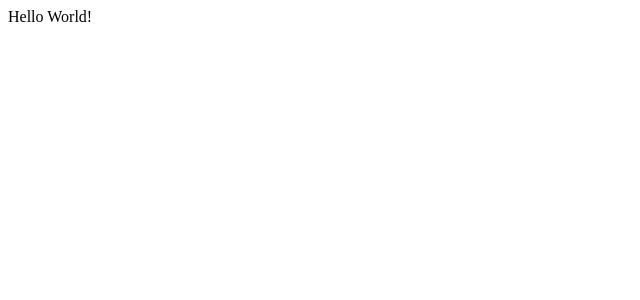
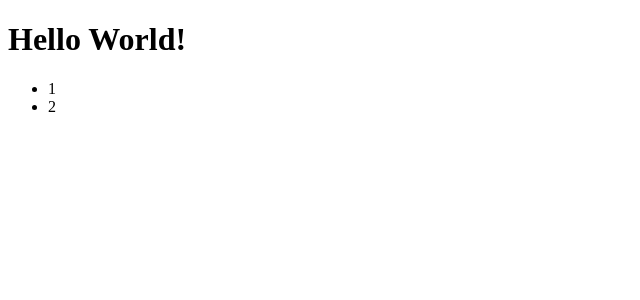
Before and after one commit to WebHeroSchool/do, a React (Create React App) app in the folder todo/: page / in a window 1280 px wide. Shown: the top 300 px of the page, without its empty margins (0-640 px from the left). Built offline with nearby package versions, Linux system fonts and the light colour scheme.

Commit message:
создала react-компонент

```diff
--- a/todo/src/App.js
+++ b/todo/src/App.js
@@ -1,4 +1,12 @@
 import React from 'react';
-const element = (<div>Hello World!</div>);
 
-export { element };
+const ItemList = () => (<ul>
+    <li>1</li>
+    <li>2</li>
+</ul>);
+const App = () => (<div>
+    <h1>Hello World!</h1>
+    <ItemList />
+    </div>);
+
+export default App;
--- a/todo/src/index.js
+++ b/todo/src/index.js
@@ -1,9 +1,9 @@
 import React from 'react';
 import ReactDOM from 'react-dom';
-import { element } from './App';
+import App from './App';
 
 
 
-ReactDOM.render(element,
+ReactDOM.render(<App />,
   document.getElementById('root')
 );
```
